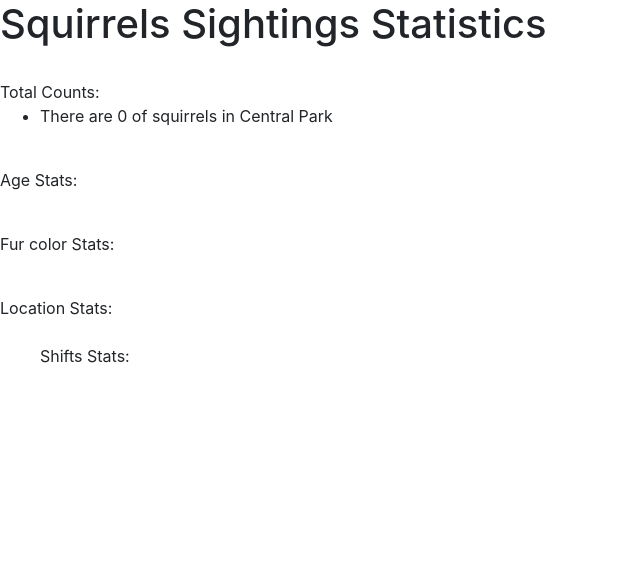
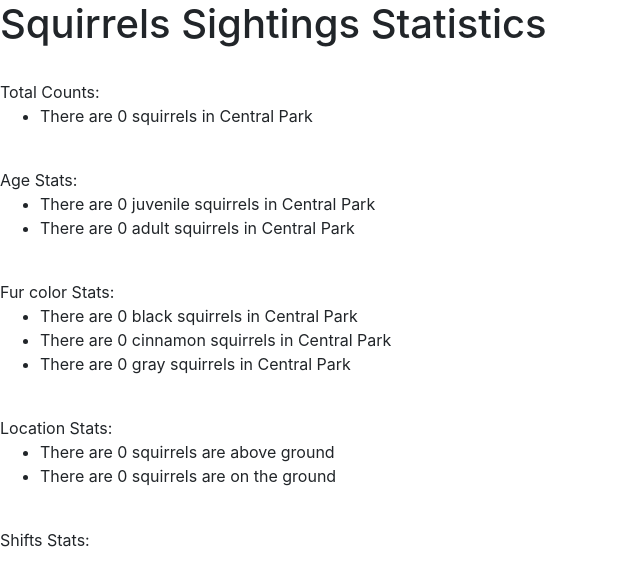
Before and after one commit to yz3923/Squirrel-Tracker, a Django app: page /sightings/stats/ in a window 1280 px wide. Shown: the top 586 px of the page, without its empty margins (0-640 px from the left). Run offline with Django 3.2, Linux system fonts and the light colour scheme; data that the repository does not hold is empty; some libraries are stand-ins or nearby versions.

Commit message:
stats debug

```diff
--- a/map/models.py
+++ b/map/models.py
@@ -44,8 +44,8 @@
         help_text = _('age of squirrel'),
         max_length = 30,
         choices = AGE_CHOICES,
+        default='Unknown',
         blank = True,
-        null = True,
     )
 
     Gray = 'Gray'
@@ -63,7 +63,6 @@
         max_length = 30,
         choices = COLOR_CHOICES,
         blank = True,
-        null = True,
     )
 
     Above = 'Above Ground'
@@ -79,14 +78,12 @@
         max_length = 30,
         choices = LOCATION_CHOICES,
         blank = True,
-        null = True,
     )
 
     specific_location = models.CharField(
         help_text = _('specific location of squirrel'),
         max_length = 255,
         blank = True,
-        null = True,
     )
 
     running = models.BooleanField(
@@ -123,7 +120,6 @@
         help_text = _('other activities'),
         max_length = 255,
         blank = True,
-        null = True,
     )
 
     kuks = models.BooleanField(
--- a/sightings/templates/sightings/stats.html
+++ b/sightings/templates/sightings/stats.html
@@ -23,37 +23,34 @@
 		<br>
 		Total Counts:
 		<ul>
-			<li>There are {{total}} of squirrels in Central Park </li>
+			<li>There are {{total}} squirrels in Central Park </li>
 		</ul>
 		<br>
 
 		Age Stats:
 		<ul>
-                {% for item in ages %}
-                <li> {{item.age}}:{{item.c}} </li>
-                {% endfor %}
+                	<li>There are {{juvenile_age}} juvenile squirrels in Central Park </li>
+			<li>There are {{adult_age}} adult squirrels in Central Park </li>
                 </ul>
 		<br>
 
-
 		Fur color Stats:
 		<ul>
-                {% for item in colors %}
-                <li> {{item.primary_fur_color}}:{{item.c}} </li>
-                {% endfor %}
+                	<li>There are {{fur_black}} black squirrels in Central Park </li>
+			<li>There are {{fur_cinnamon}} cinnamon squirrels in Central Park </li>
+			<li>There are {{fur_gray}} gray squirrels in Central Park </li>
                 </ul>
 		<br>
 
 
 		Location Stats:
 		<ul>
-		{% for item in locations %}
-		<li> {{item.location}}:{{item.c}} </li>
-		{% endfor %}
+			<li>There are {{location_above}} squirrels are above ground </li>
+			<li>There are {{location_ground}} squirrels are on the ground </li>
+		</ul>
 		<br>
 
 		Shifts Stats:
-		<ul>
 		<ul>
                 {% for item in shifts %}
 		<li> {{item.shift}}:{{item.c}} </li>
--- a/sightings/views.py
+++ b/sightings/views.py
@@ -17,13 +17,14 @@
 
 def add(request):
     if request.method == 'POST':
-        form = form_sightings(request.POST)
+        form = SquirrelForm(request.POST)
         if form.is_valid():
             form.save()
-            return redirect('/sightings/')
-        else:
-            form = form_sightings()
-        return render(request, 'sightings/add.html', {'form':form})
+        return redirect('/sightings/')
+    else:
+        form = SquirrelForm()
+        context = {'form':form}
+        return render(request, 'sightings/add.html', context)
 
 def edit(request, unique_squirrel_id):
     squirrel = get_object_or_404(Squirrel,pk = unique_squirrel_id)
@@ -41,17 +42,24 @@
 def stats(request):
 
     total = Squirrel.objects.count()
-    ages = Squirrel.objects.values('age').annotate(c=Count('age'))
-    fur_colors = Squirrel.objects.values(
-            'primary_fur_color').annotate(c=Count('primary_fur_color'))
+    juvenile_age = Squirrel.objects.filter(age='Juvenile').count()
+    adult_age = Squirrel.objects.filter(age='Adult').count()
+    fur_black = Squirrel.objects.filter(primary_fur_color='Black').count()
+    fur_cinnamon = Squirrel.objects.filter(primary_fur_color='Cinnamon').count()
+    fur_gray = Squirrel.objects.filter(primary_fur_color='Gray').count()
     shifts = Squirrel.objects.values('shift').annotate(c=Count('shift'))
-    locations= Squirrel.objects.values('location').annotate(c=Count('location'))
+    location_above = Squirrel.objects.filter(location='Above Ground').count()
+    location_ground = Squirrel.objects.filter(location='Ground Plane').count()
     context= {
             'total':total,
-            'ages':ages,
-            'fur_colors':fur_colors,
+            'juvenile_age':juvenile_age,
+            'adult_age':adult_age,
+            'fur_black':fur_black,
+            'fur_cinnamon':fur_cinnamon,
+            'fur_gray':fur_gray,
             'shifts':shifts,
-            'locations':locations,
+            'location_above':location_above,
+            'location_ground':location_ground,
         }
     return render(request,'sightings/stats.html',context)
 
```
